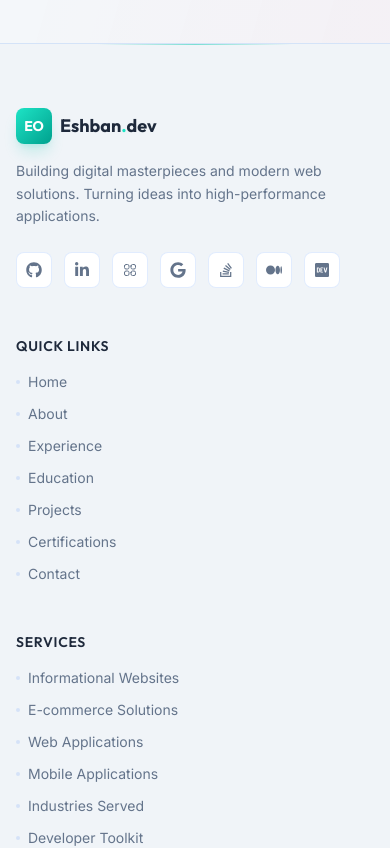
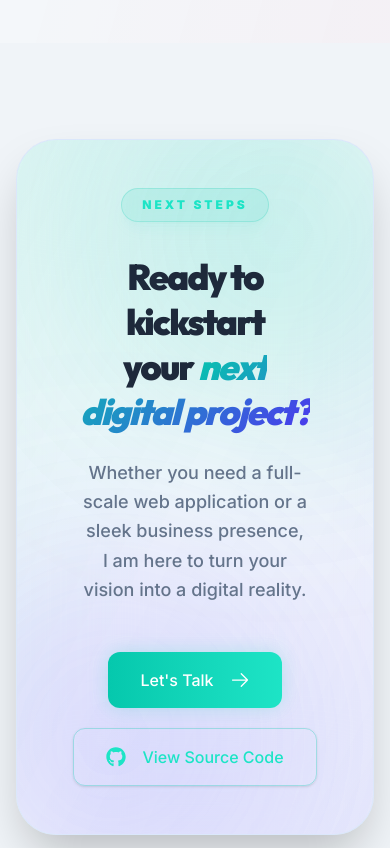
Before and after one commit to Eshbanoliver/nextjs-portfolio, a Next.js app: page /about in a window 390 px wide. Shown: the part 5840-6688 px from the top of the page. Built offline with nearby package versions, Linux system fonts and the light colour scheme.

Commit message:
Updated files

```diff
--- a/src/app/about/page.tsx
+++ b/src/app/about/page.tsx
@@ -20,6 +20,7 @@ import SectionHeading from "@/components/ui/SectionHeading";
 import Card from "@/components/ui/Card";
 import Button from "@/components/ui/Button";
 import PageTransition from "@/components/ui/PageTransition";
+import CTASection from "@/components/ui/CTASection";
 import {
     siteConfig,
     stats,
@@ -245,6 +246,7 @@ export default function AboutPage() {
                     </div>
                 </div>
             </section>
+            <CTASection />
         </PageTransition>
     );
 }
--- a/src/app/certifications/page.tsx
+++ b/src/app/certifications/page.tsx
@@ -9,6 +9,7 @@ import {
 import SectionHeading from "@/components/ui/SectionHeading";
 import Card from "@/components/ui/Card";
 import PageTransition from "@/components/ui/PageTransition";
+import CTASection from "@/components/ui/CTASection";
 import { certifications } from "@/data/site";
 
 export default function CertificationsPage() {
@@ -89,6 +90,7 @@ export default function CertificationsPage() {
                     </div>
                 </div>
             </section>
+            <CTASection />
         </PageTransition>
     );
 }
--- a/src/app/education/page.tsx
+++ b/src/app/education/page.tsx
@@ -9,6 +9,7 @@ import {
 import SectionHeading from "@/components/ui/SectionHeading";
 import Card from "@/components/ui/Card";
 import PageTransition from "@/components/ui/PageTransition";
+import CTASection from "@/components/ui/CTASection";
 import { education, certifications } from "@/data/site";
 
 export default function EducationPage() {
@@ -144,6 +145,7 @@ export default function EducationPage() {
                     </div>
                 </div>
             </section>
+            <CTASection />
         </PageTransition>
     );
 }
--- a/src/app/experience/page.tsx
+++ b/src/app/experience/page.tsx
@@ -7,6 +7,7 @@ import {
 } from "react-icons/hi2";
 import SectionHeading from "@/components/ui/SectionHeading";
 import PageTransition from "@/components/ui/PageTransition";
+import CTASection from "@/components/ui/CTASection";
 import Card from "@/components/ui/Card";
 import { experiences } from "@/data/site";
 
@@ -118,6 +119,7 @@ export default function ExperiencePage() {
                     </div>
                 </div>
             </section>
+            <CTASection />
         </PageTransition>
     );
 }
--- a/src/app/industries/page.tsx
+++ b/src/app/industries/page.tsx
@@ -14,6 +14,7 @@ import {
 import SectionHeading from "@/components/ui/SectionHeading";
 import Card from "@/components/ui/Card";
 import PageTransition from "@/components/ui/PageTransition";
+import CTASection from "@/components/ui/CTASection";
 import { industries } from "@/data/site";
 
 const iconMap: Record<string, React.ElementType> = {
@@ -109,6 +110,7 @@ export default function IndustriesPage() {
                     </div>
                 </div>
             </section>
+            <CTASection />
         </PageTransition>
     );
 }
--- a/src/app/projects/page.tsx
+++ b/src/app/projects/page.tsx
@@ -10,6 +10,7 @@ import {
 import { FaGithub } from "react-icons/fa6";
 import SectionHeading from "@/components/ui/SectionHeading";
 import PageTransition from "@/components/ui/PageTransition";
+import CTASection from "@/components/ui/CTASection";
 import Button from "@/components/ui/Button";
 import Card from "@/components/ui/Card";
 import { projects, siteConfig } from "@/data/site";
@@ -173,6 +174,7 @@ export default function ProjectsPage() {
                     )}
                 </div>
             </section>
+            <CTASection />
         </PageTransition>
     );
 }
--- a/src/app/toolkit/[slug]/page.tsx
+++ b/src/app/toolkit/[slug]/page.tsx
@@ -15,6 +15,7 @@ import SectionHeading from "@/components/ui/SectionHeading";
 import Card from "@/components/ui/Card";
 import Button from "@/components/ui/Button";
 import PageTransition from "@/components/ui/PageTransition";
+import CTASection from "@/components/ui/CTASection";
 import { toolkitServices } from "@/data/site";
 
 export default function ToolkitDetailPage({
@@ -224,6 +225,7 @@ export default function ToolkitDetailPage({
                     </motion.div>
                 </div>
             </section>
+            <CTASection />
         </PageTransition>
     );
 }
--- a/src/app/toolkit/page.tsx
+++ b/src/app/toolkit/page.tsx
@@ -16,6 +16,7 @@ import SectionHeading from "@/components/ui/SectionHeading";
 import Card from "@/components/ui/Card";
 import Button from "@/components/ui/Button";
 import PageTransition from "@/components/ui/PageTransition";
+import CTASection from "@/components/ui/CTASection";
 import { toolkitServices } from "@/data/site";
 
 const iconMap: Record<string, React.ElementType> = {
@@ -142,6 +143,7 @@ export default function ToolkitPage() {
                     </motion.div>
                 </div>
             </section>
+            <CTASection />
         </PageTransition>
     );
 }
--- /dev/null
+++ b/src/components/ui/CTASection.tsx
@@ -0,0 +1,47 @@
+"use client";
+
+import { motion } from "framer-motion";
+import Button from "./Button";
+import { HiOutlineArrowRight } from "react-icons/hi2";
+import { FaGithub } from "react-icons/fa";
+import { siteConfig } from "@/data/site";
+
+export default function CTASection() {
+    return (
+        <section className="py-24 relative px-4 sm:px-6 lg:px-8 max-w-7xl mx-auto mb-12">
+            <motion.div
+                initial={{ opacity: 0, y: 30 }}
+                whileInView={{ opacity: 1, y: 0 }}
+                viewport={{ once: true }}
+                transition={{ duration: 0.8, ease: [0.23, 1, 0.32, 1] }}
+                className="relative overflow-hidden rounded-[2.5rem] p-12 md:p-24 bg-surface-200/50 backdrop-blur-3xl border border-surface-300 shadow-2xl text-center"
+            >
+                {/* Decorative background glows */}
+                <div className="absolute top-0 left-0 w-full h-full bg-gradient-to-br from-teal-500/10 via-transparent to-indigo-500/10 pointer-events-none" />
+                <div className="absolute -top-24 -right-24 w-96 h-96 bg-teal-500/20 rounded-full blur-[100px] pointer-events-none" />
+                <div className="absolute -bottom-24 -left-24 w-96 h-96 bg-indigo-500/20 rounded-full blur-[100px] pointer-events-none" />
+
+                <div className="relative z-10">
+                    <span className="inline-block px-5 py-2 mb-8 text-xs font-black tracking-[0.25em] uppercase text-teal-400 bg-teal-500/10 border border-teal-500/20 rounded-full shadow-lg shadow-teal-500/5">
+                        Next Steps
+                    </span>
+                    <h2 className="text-4xl md:text-6xl font-black text-site-text mb-6 tracking-tighter leading-tight text-balance">
+                        Ready to kickstart your <br className="hidden md:block" />
+                        <span className="gradient-text italic">next digital project?</span>
+                    </h2>
+                    <p className="text-site-text-muted text-lg md:text-xl max-w-2xl mx-auto mb-12 leading-relaxed font-medium text-balance">
+                        Whether you need a full-scale web application or a sleek business presence, I am here to turn your vision into a digital reality.
+                    </p>
+                    <div className="flex flex-wrap items-center justify-center gap-5">
+                        <Button href="/contact" size="lg" className="rounded-full px-8 py-4 bg-site-text text-site-bg border-none hover:opacity-90 transition-opacity font-bold">
+                            Let's Talk <HiOutlineArrowRight className="w-5 h-5 ml-2" />
+                        </Button>
+                        <Button href={siteConfig.socials.github} variant="outline" size="lg" external className="rounded-full px-8 py-4 border-surface-400/50 hover:border-teal-400 hover:text-teal-400 font-bold transition-colors">
+                            <FaGithub className="w-5 h-5 mr-2" /> View Source Code
+                        </Button>
+                    </div>
+                </div>
+            </motion.div>
+        </section>
+    );
+}
```
Also changed, not shown: src/app/page.tsx (+2 -28 lines).
